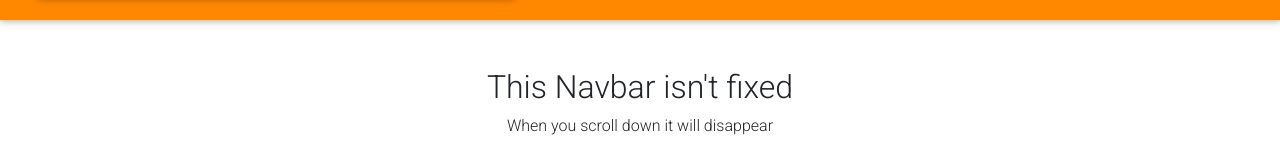
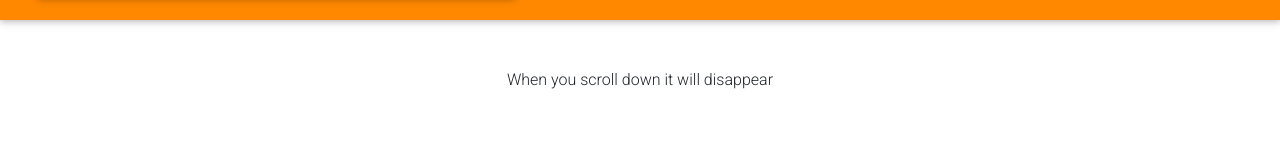
Before and after one commit to amir-doukh/food-react.JS, a React (Create React App) app: page / in a window 1280 px wide. Shown: the part 356-514 px from the top of the page. Built offline with nearby package versions, Linux system fonts and the light colour scheme.

Commit message:
body modif

```diff
--- a/src/App.js
+++ b/src/App.js
@@ -1,5 +1,5 @@
 import React from 'react';
-import { MDBBtn ,MDBCol,  MDBRow, MDBFooter,MDBNavbar, MDBNavbarBrand, MDBNavbarNav, MDBNavbarToggler, MDBCollapse, MDBNavItem, MDBNavLink, MDBIcon, MDBContainer } from 'mdbreact';
+import { MDBBtn ,MDBProgress ,MDBCol,  MDBRow, MDBFooter,MDBNavbar, MDBNavbarBrand, MDBNavbarNav, MDBNavbarToggler, MDBCollapse, MDBNavItem, MDBNavLink, MDBIcon, MDBContainer } from 'mdbreact';
 import { BrowserRouter as Router } from 'react-router-dom';
 import './app.css';
 class Burgeramir extends React.Component {
@@ -72,8 +72,9 @@ class Burgeramir extends React.Component {
           </header>
         </Router>
         <MDBContainer style={container} className="text-center mt-5">
-          <h2>This Navbar isn't fixed</h2>
+
           <a>When you scroll down it will disappear</a>
+
         </MDBContainer>
         <MDBFooter color="elegant-color-dark" className="font-small pt-4 mt-4">
       <MDBContainer fluid className="text-center text-md-left">
```
